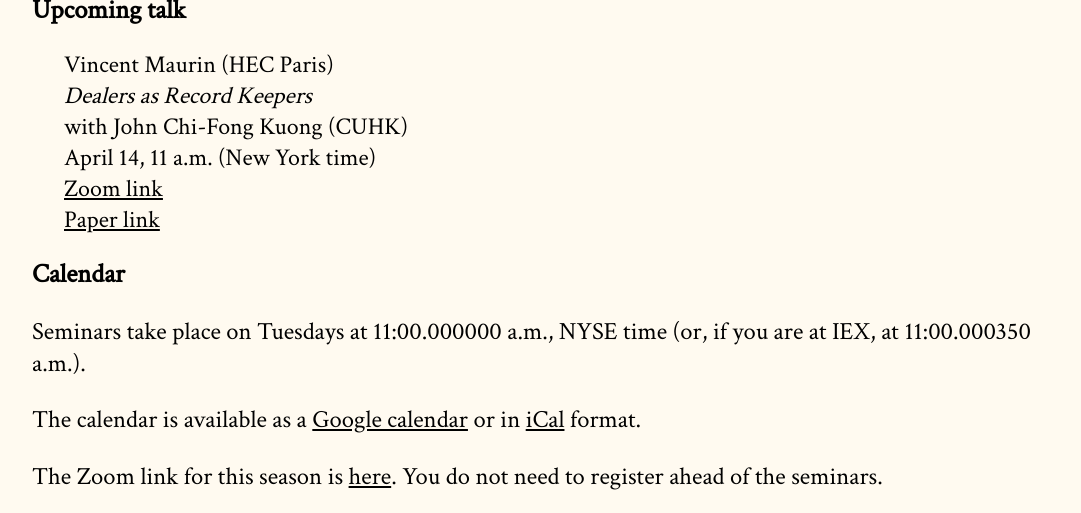
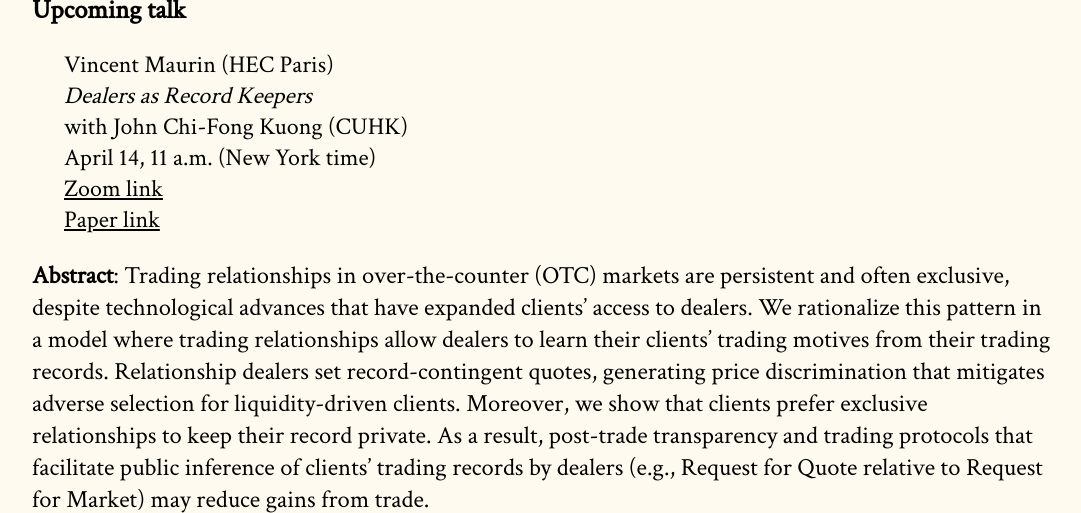
Before and after one commit to cpfiffer/microstructure.exchange, a Jekyll site: the page built from index.md, in a window 1280 px wide and 900 px high, scrolled down 468 px, cut to the strip 0-513 px from the top of the window. Shown: the whole strip, without its empty margins (96-1177 px from the left). Built offline with Jekyll 4.4.1, drawn with Linux system fonts in a browser that asks for light colours; some web fonts are replaced.

Commit message:
Update _config.yml

```diff
--- a/_config.yml
+++ b/_config.yml
@@ -20,4 +20,4 @@ speaker-info:
   webinar-link: "https://us06web.zoom.us/j/84504721258?pwd=I2cR9GtVjSa0myOQKYdxRTvQ1PHENW.1"
   # discussant: "Michael Noe (Eurex), Amit Goyal (SFI/Lausanne), and Eric Uhlmann (INSEAD)"
   # slides-link: /slides/RobinhoodSlides_TME.pdf
-  #abstract: "Trading relationships in over-the-counter (OTC) markets are persistent and often exclusive, despite technological advances that have expanded clients’ access to dealers. We rationalize this pattern in a model where trading relationships allow dealers to learn their clients’ trading motives from their trading records. Relationship dealers set record-contingent quotes, generating price discrimination that mitigates adverse selection for liquidity-driven clients. Moreover, we show that clients prefer exclusive relationships to keep their record private. As a result, post-trade transparency and trading protocols that facilitate public inference of clients’ trading records by dealers (e.g., Request for Quote relative to Request for Market) may reduce gains from trade."
+  abstract: "Trading relationships in over-the-counter (OTC) markets are persistent and often exclusive, despite technological advances that have expanded clients’ access to dealers. We rationalize this pattern in a model where trading relationships allow dealers to learn their clients’ trading motives from their trading records. Relationship dealers set record-contingent quotes, generating price discrimination that mitigates adverse selection for liquidity-driven clients. Moreover, we show that clients prefer exclusive relationships to keep their record private. As a result, post-trade transparency and trading protocols that facilitate public inference of clients’ trading records by dealers (e.g., Request for Quote relative to Request for Market) may reduce gains from trade."
```
